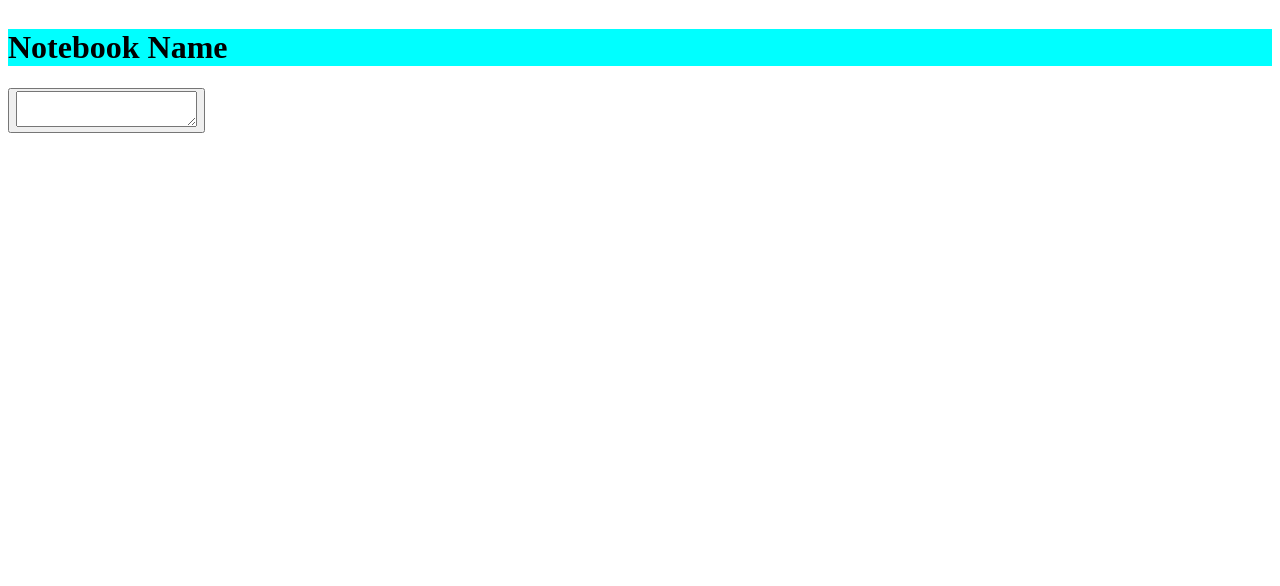
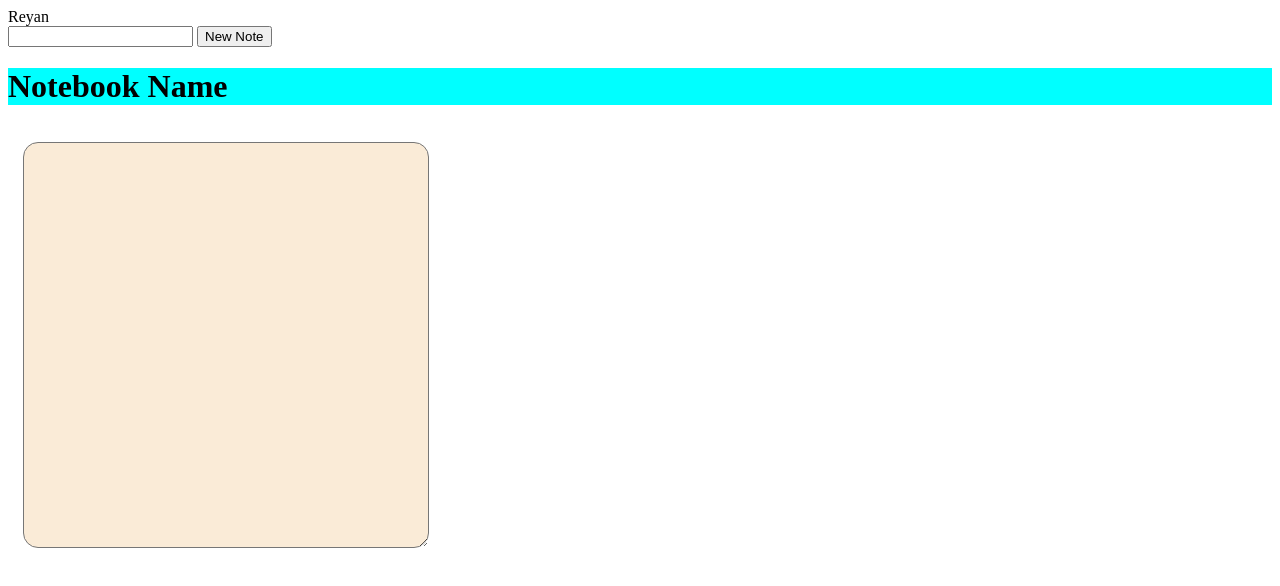
Before and after one commit to Re-Yan/notes_App, a plain HTML site: page index.html in a window 1280 px wide. Drawn offline with Linux system fonts and the light colour scheme.

Commit message:
Add Pane User Pane
- added input element for the search bar
- transferred new note button to the user pane

```diff
--- a/index.html
+++ b/index.html
@@ -8,14 +8,19 @@
   </head>
   <body>
     <div id="container">
-      <header id="header">
-        <h1 id="headerText">Notebook Name</h1>
-      </header>
-      <!-- add note button -->
-      <div id="body">
-        <button type="button" id="addNote">
-          <textarea class="note1"></textarea>
-        </button>
+      <div id="pane">
+        <div class="username">Reyan</div>
+        <input type="search" id="note-search" />
+        <button type="button" id="addNote">New Note</button>
+      </div>
+      <div class="header-body">
+        <header id="header">
+          <h1 id="headerText">Notebook Name</h1>
+        </header>
+        <!-- add note button -->
+        <div id="body">
+          <textarea class="note"></textarea>
+        </div>
       </div>
     </div>
     <script src="script.js"></script>
```
